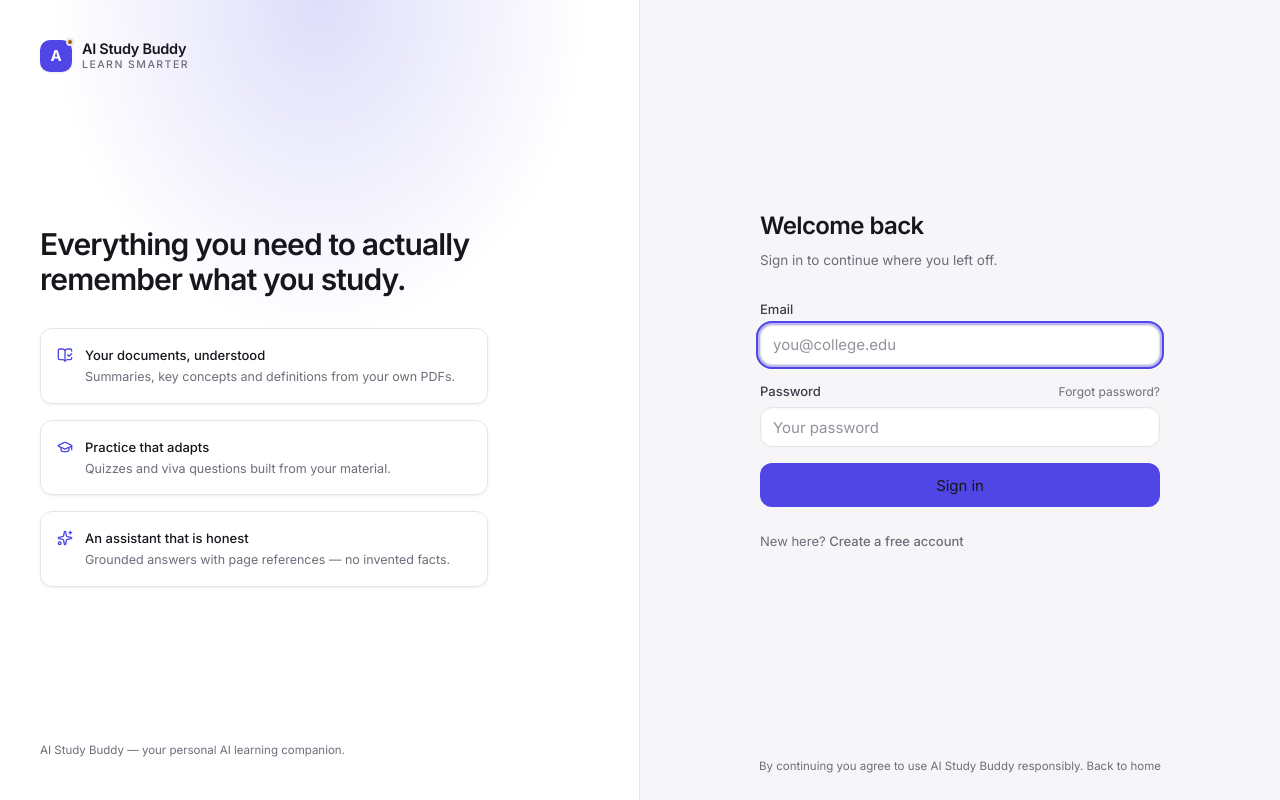
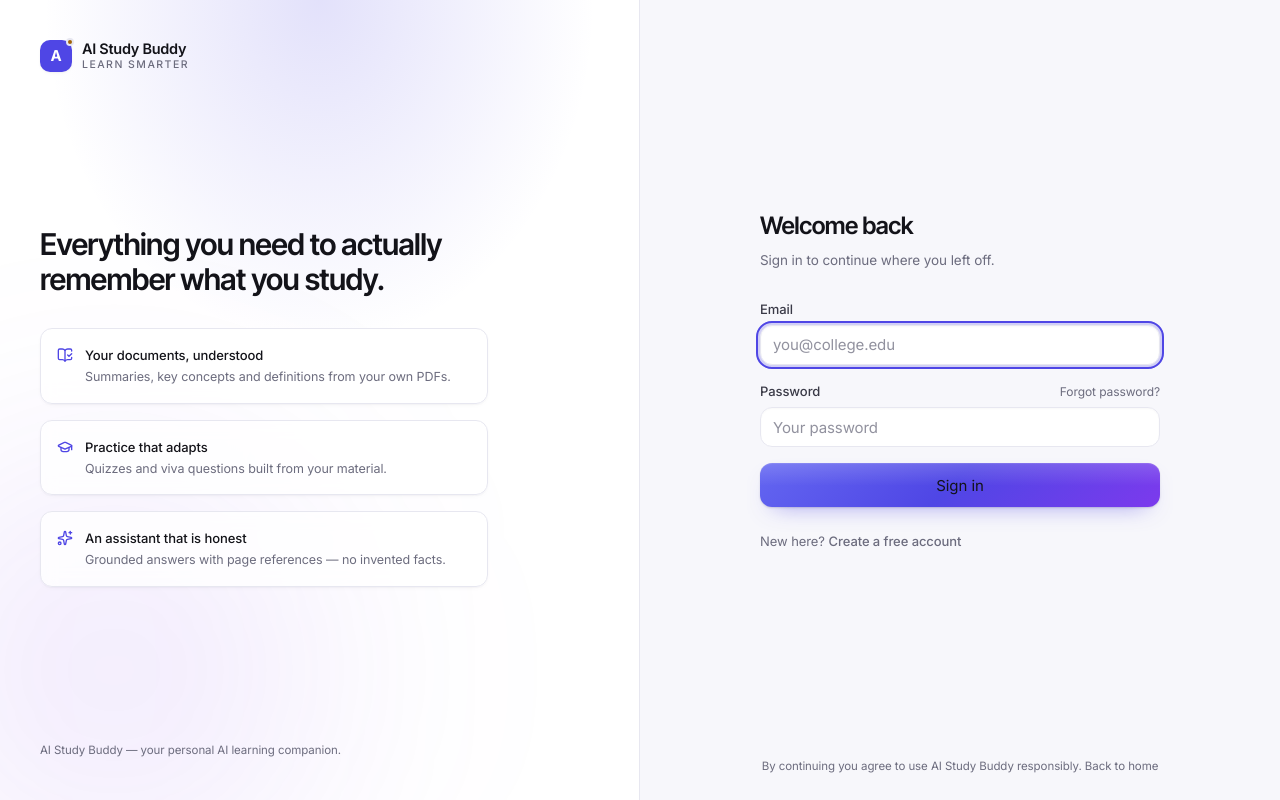
Before and after one commit to codewithyogeshh/Ai_Study_Buddy, a React (Vite) app: page /login in a window 1280 px wide. Built offline with nearby package versions, Linux system fonts and the light colour scheme.

Commit message:
Rebuild the design token layer

```diff
--- a/src/styles.css
+++ b/src/styles.css
@@ -2,71 +2,81 @@
 
 /*
   AI Study Buddy design tokens. A calm, near-monochrome product surface with a
-  single indigo accent. Light and dark are the same tokens with different
-  values, so every component works in both without per-theme classes.
+  single indigo accent, soft ambient light and fine hairline borders. Light and
+  dark are the same tokens with different values, so every component works in
+  both without per-theme classes.
 */
 :root,
 [data-theme='light'] {
   color-scheme: light;
-  --bg: #f6f6f8;
+  --bg: #f7f7fb;
   --bg-elevated: #ffffff;
   --surface: #ffffff;
-  --surface-2: #f4f4f7;
-  --surface-3: #ececf1;
-  --border: #e4e4ea;
-  --border-strong: #d3d3dc;
-  --text: #16161c;
-  --text-soft: #3d3d49;
-  --muted: #6d6d7b;
+  --surface-2: #f4f4f9;
+  --surface-3: #e9e9f2;
+  --border: #e7e7f0;
+  --border-strong: #d8d8e4;
+  --text: #131319;
+  --text-soft: #3a3a47;
+  --muted: #6c6c7e;
   --primary: #4f46e5;
   --primary-hover: #4338ca;
-  --primary-soft: #eef2ff;
+  --primary-soft: #eef1ff;
   --primary-contrast: #ffffff;
+  --accent: #7c3aed;
   --success: #15803d;
   --success-soft: #dcfce7;
   --warn: #a16207;
   --warn-soft: #fef3c7;
   --danger: #b91c1c;
   --danger-soft: #fee2e2;
-  --ring: rgb(79 70 229 / 0.35);
-  --shadow-sm: 0 1px 2px rgb(16 16 24 / 0.05), 0 1px 3px rgb(16 16 24 / 0.04);
-  --shadow-md: 0 6px 16px -6px rgb(16 16 24 / 0.12), 0 2px 6px -2px rgb(16 16 24 / 0.06);
-  --shadow-lg: 0 24px 60px -24px rgb(16 16 24 / 0.28);
-  --hero-glow: radial-gradient(60% 60% at 50% 0%, rgb(79 70 229 / 0.18), transparent 70%);
+  --ring: rgb(79 70 229 / 0.22);
+  --shadow-sm: 0 1px 2px rgb(18 18 40 / 0.04), 0 2px 8px -4px rgb(18 18 40 / 0.06);
+  --shadow-md: 0 2px 4px rgb(18 18 40 / 0.04), 0 14px 36px -18px rgb(30 27 75 / 0.22);
+  --shadow-lg: 0 3px 8px rgb(18 18 40 / 0.05), 0 36px 80px -36px rgb(30 27 75 / 0.34);
+  --hero-glow: radial-gradient(60% 60% at 50% 0%, rgb(79 70 229 / 0.16), transparent 72%);
+  --gradient-primary: linear-gradient(135deg, #6366f1 0%, #4f46e5 48%, #7c3aed 100%);
+  --ambient: radial-gradient(58% 46% at 50% -12%, rgb(99 102 241 / 0.12), transparent 62%),
+    radial-gradient(40% 34% at 96% 4%, rgb(124 58 237 / 0.08), transparent 66%);
 }
 
 [data-theme='dark'] {
   color-scheme: dark;
-  --bg: #0a0a0e;
-  --bg-elevated: #111117;
-  --surface: #14141b;
-  --surface-2: #1b1b24;
-  --surface-3: #23232f;
-  --border: #26262f;
-  --border-strong: #34343f;
-  --text: #f1f1f5;
-  --text-soft: #d3d3dd;
-  --muted: #9a9aaa;
+  --bg: #08080d;
+  --bg-elevated: #0e0e15;
+  --surface: #12121a;
+  --surface-2: #191922;
+  --surface-3: #22222e;
+  --border: #23232e;
+  --border-strong: #33333f;
+  --text: #f2f2f7;
+  --text-soft: #d4d4de;
+  --muted: #9d9dad;
   --primary: #818cf8;
   --primary-hover: #a5b4fc;
-  --primary-soft: #1e1b4b;
-  --primary-contrast: #0b0b12;
+  --primary-soft: #1b1b45;
+  --primary-contrast: #0a0a12;
+  --accent: #a78bfa;
   --success: #4ade80;
   --success-soft: #052e16;
   --warn: #fbbf24;
   --warn-soft: #2c1f05;
   --danger: #f87171;
   --danger-soft: #3f1212;
-  --ring: rgb(129 140 248 / 0.45);
-  --shadow-sm: 0 1px 2px rgb(0 0 0 / 0.4);
-  --shadow-md: 0 8px 24px -10px rgb(0 0 0 / 0.6);
-  --shadow-lg: 0 30px 70px -30px rgb(0 0 0 / 0.8);
-  --hero-glow: radial-gradient(60% 60% at 50% 0%, rgb(129 140 248 / 0.16), transparent 70%);
+  --ring: rgb(129 140 248 / 0.28);
+  --shadow-sm: 0 1px 2px rgb(0 0 0 / 0.45);
+  --shadow-md: 0 2px 6px rgb(0 0 0 / 0.4), 0 18px 44px -22px rgb(0 0 0 / 0.75);
+  --shadow-lg: 0 4px 10px rgb(0 0 0 / 0.45), 0 44px 90px -40px rgb(0 0 0 / 0.9);
+  --hero-glow: radial-gradient(60% 60% at 50% 0%, rgb(129 140 248 / 0.15), transparent 72%);
+  --gradient-primary: linear-gradient(135deg, #6366f1 0%, #4f46e5 48%, #8b5cf6 100%);
+  --ambient: radial-gradient(58% 46% at 50% -12%, rgb(99 102 241 / 0.16), transparent 62%),
+    radial-gradient(40% 34% at 96% 4%, rgb(139 92 246 / 0.1), transparent 66%);
 }
 
 @theme inline {
   --font-sans: 'Inter', ui-sans-serif, system-ui, -apple-system, 'Segoe UI', Roboto, 'Helvetica Neue', Arial,
     'Noto Sans Devanagari', sans-serif;
+  --font-display: 'Inter Tight', 'Inter', ui-sans-serif, system-ui, sans-serif;
   --font-mono: ui-monospace, SFMono-Regular, 'SF Mono', Menlo, Consolas, monospace;
 
   --color-bg: var(--bg);
@@ -83,6 +93,7 @@
   --color-primary-hover: var(--primary-hover);
   --color-primary-soft: var(--primary-soft);
   --color-on-primary: var(--primary-contrast);
+  --color-accent: var(--accent);
   --color-ok: var(--success);
   --color-ok-soft: var(--success-soft);
   --color-warn: var(--warn);
@@ -90,19 +101,20 @@
   --color-bad: var(--danger);
   --color-bad-soft: var(--danger-soft);
 
-  --radius-card: 16px;
+  --radius-card: 18px;
   --shadow-soft: var(--shadow-sm);
   --shadow-raised: var(--shadow-md);
   --shadow-float: var(--shadow-lg);
 
-  --animate-fade-up: fade-up 0.45s cubic-bezier(0.2, 0.7, 0.2, 1) both;
-  --animate-fade-in: fade-in 0.3s ease both;
+  --animate-fade-up: fade-up 0.5s cubic-bezier(0.16, 1, 0.3, 1) both;
+  --animate-fade-in: fade-in 0.35s ease both;
   --animate-pulse-soft: pulse-soft 1.6s ease-in-out infinite;
+  --animate-rise: rise 0.7s cubic-bezier(0.16, 1, 0.3, 1) both;
 
   @keyframes fade-up {
     from {
       opacity: 0;
-      transform: translateY(8px);
+      transform: translateY(10px);
     }
     to {
       opacity: 1;
@@ -115,6 +127,18 @@
     }
     to {
       opacity: 1;
+    }
+  }
+  @keyframes rise {
+    from {
+      opacity: 0;
+      transform: translateY(18px) scale(0.99);
+      filter: blur(6px);
+    }
+    to {
+      opacity: 1;
+      transform: translateY(0) scale(1);
+      filter: blur(0);
     }
   }
   @keyframes pulse-soft {
@@ -131,17 +155,32 @@
 html {
   background: var(--bg);
   -webkit-text-size-adjust: 100%;
+  scroll-behavior: smooth;
+  scroll-padding-top: 5rem;
 }
 body {
   margin: 0;
   min-height: 100dvh;
-  background: var(--bg);
+  background-color: var(--bg);
+  background-image: var(--ambient);
+  background-attachment: fixed;
   color: var(--text);
   font-family: var(--font-sans);
   font-size: 15px;
   line-height: 1.55;
+  letter-spacing: -0.005em;
   -webkit-font-smoothing: antialiased;
-  font-feature-settings: 'cv02', 'cv03', 'cv04';
+  -moz-osx-font-smoothing: grayscale;
+  text-rendering: optimizeLegibility;
+  font-feature-settings: 'cv02', 'cv03', 'cv04', 'ss01';
+  font-optical-sizing: auto;
+}
+h1,
+h2,
+h3,
+h4 {
+  font-family: var(--font-display);
+  letter-spacing: -0.022em;
 }
 ::selection {
   background: var(--primary);
@@ -170,6 +209,53 @@ select {
   background-image: var(--hero-glow);
 }
 
+/* Soft colour wash used behind hero surfaces */
+.ambient {
+  background-image: var(--ambient);
+}
+
+/* Gradient accent text */
+.text-gradient {
+  background-image: linear-gradient(120deg, var(--primary) 0%, var(--accent) 100%);
+  background-clip: text;
+  -webkit-background-clip: text;
+  color: transparent;
+  -webkit-text-fill-color: transparent;
+}
+
+/* Frosted panel */
+.glass {
+  background: color-mix(in oklab, var(--bg-elevated) 82%, transparent);
+  backdrop-filter: blur(18px) saturate(150%);
+  -webkit-backdrop-filter: blur(18px) saturate(150%);
+}
+
+/* Gradient primary button surface with a light top sheen */
+.btn-primary {
+  background-image: linear-gradient(180deg, rgb(255 255 255 / 0.16), rgb(255 255 255 / 0) 52%),
+    var(--gradient-primary);
+  box-shadow: 0 1px 1px rgb(255 255 255 / 0.12) inset, 0 1px 2px rgb(30 27 75 / 0.16),
+    0 10px 24px -14px rgb(79 70 229 / 0.7);
+}
+.btn-primary:hover {
+  box-shadow: 0 1px 1px rgb(255 255 255 / 0.18) inset, 0 2px 4px rgb(30 27 75 / 0.18),
+    0 16px 32px -14px rgb(79 70 229 / 0.75);
+}
+
+/* Hairline highlight along the top edge of a surface */
+.edge-light {
+  box-shadow: 0 1px 0 0 color-mix(in oklab, #fff 55%, transparent) inset;
+}
+[data-theme='dark'] .edge-light {
+  box-shadow: 0 1px 0 0 rgb(255 255 255 / 0.05) inset;
+}
+
+/* Number alignment for stats and scores */
+.tnum {
+  font-variant-numeric: tabular-nums;
+  font-feature-settings: 'tnum';
+}
+
 .scroll-thin {
   scrollbar-width: thin;
   scrollbar-color: var(--border-strong) transparent;
@@ -181,6 +267,12 @@ select {
 .scroll-thin::-webkit-scrollbar-thumb {
   background: var(--border-strong);
   border-radius: 999px;
+  border: 2px solid transparent;
+  background-clip: padding-box;
+}
+.scroll-thin::-webkit-scrollbar-thumb:hover {
+  background: var(--muted);
+  background-clip: padding-box;
 }
 .scroll-thin::-webkit-scrollbar-track {
   background: transparent;
@@ -192,7 +284,7 @@ select {
 }
 .flip-card {
   transform-style: preserve-3d;
-  transition: transform 0.5s cubic-bezier(0.2, 0.7, 0.2, 1);
+  transition: transform 0.55s cubic-bezier(0.16, 1, 0.3, 1);
 }
 .flip-card[data-flipped='true'] {
   transform: rotateY(180deg);
@@ -287,10 +379,14 @@ select {
 }
 
 @media (prefers-reduced-motion: reduce) {
+  html {
+    scroll-behavior: auto;
+  }
   *,
   *::before,
   *::after {
     animation-duration: 0.01ms !important;
+    animation-iteration-count: 1 !important;
     transition-duration: 0.01ms !important;
     scroll-behavior: auto !important;
   }
```
